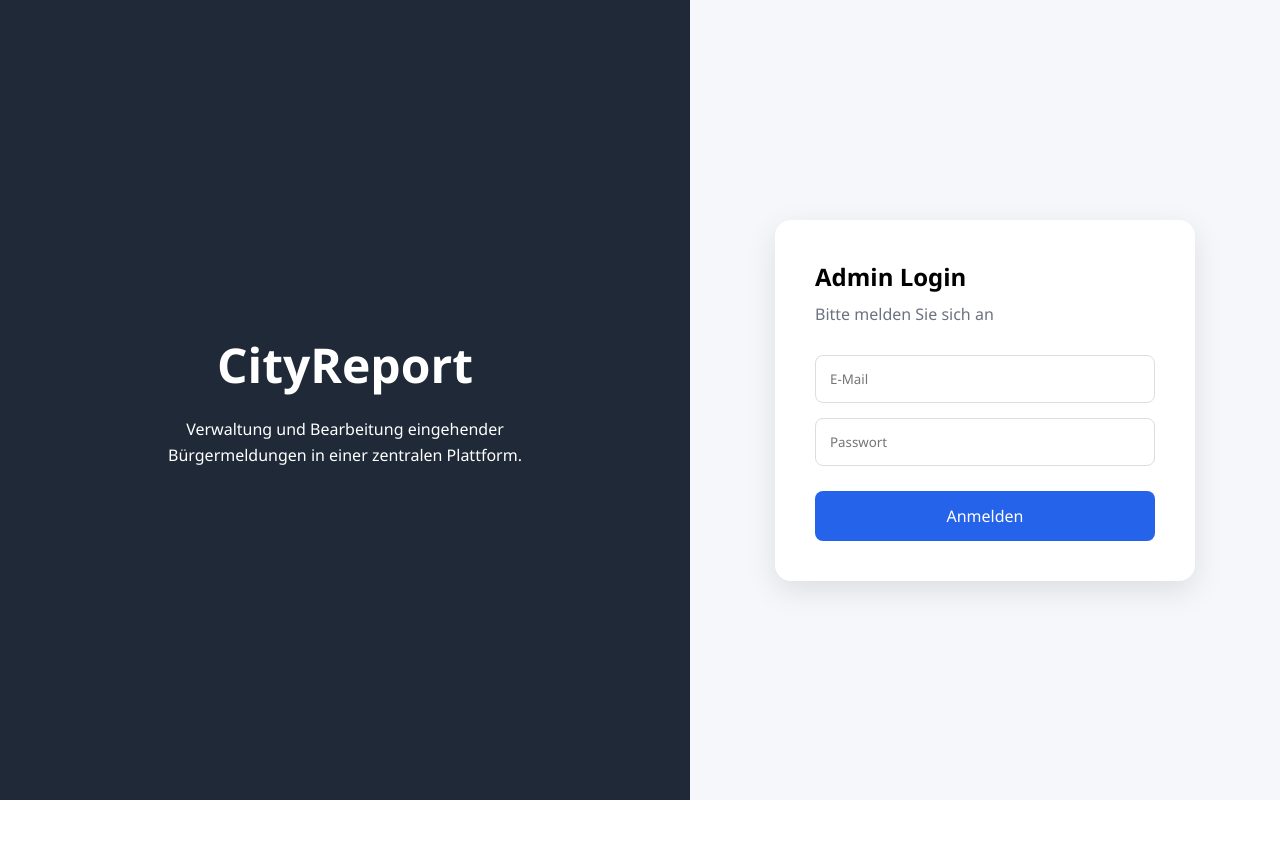
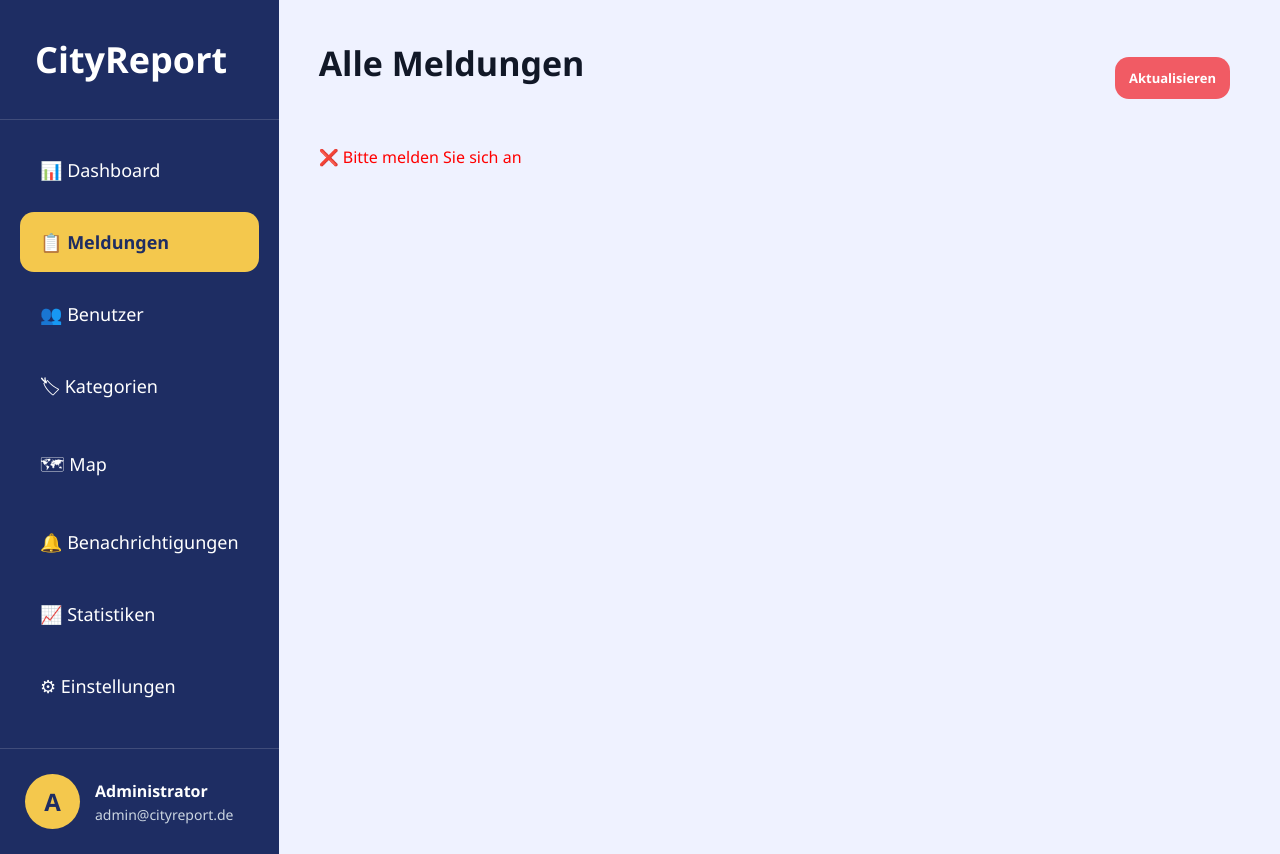
Before and after one commit to EsraaKrayym/infrastructure-reporting-system, a React (Create React App) app in the folder admin-web/: page /reports in a window 1280 px wide. Before the commit this address led to /login. Before the commit the page ends 800 px from the top, so only its background shows below. Built offline with nearby package versions, Linux system fonts and the light colour scheme.

Commit message:
Initial commit

```diff
--- a/admin-web/src/App.js
+++ b/admin-web/src/App.js
@@ -3,6 +3,7 @@ import Login from "./pages/Login";
 import Dashboard from "./pages/Dashboard";
 import Benutzer from "./pages/Benutzer";
 import ReportsMap from "./pages/ReportsMap";
+import Reports from "./pages/Reports";
 
 function ProtectedRoute({ children }) {
   const token = localStorage.getItem("token");
@@ -40,7 +41,7 @@ function App() {
                 }
             />
             <Route path="/map" element={<ReportsMap />} />
-
+            <Route path="/reports" element={<Reports />} />
           {/* Default Route */}
           <Route path="*" element={<Navigate to="/login" />} />
         </Routes>
--- a/admin-web/src/pages/Reports.css
+++ b/admin-web/src/pages/Reports.css
@@ -1,8 +1,4 @@
-.reports-container {
-    padding: 40px;
-    background: #eff2ff;
-    min-height: 100vh;
-}
+
 
 .reports-title {
     margin-bottom: 30px;
@@ -209,3 +205,38 @@
 .delete { background: #dc2626; }
 .history { background: #7c3aed; }
 .share { background: #22c55e; }
+
+.reports-layout {
+    display: flex;
+    min-height: 100vh;
+    background: #eff2ff;
+}
+
+.reports-content {
+    flex: 1;
+    padding: 40px;
+    overflow-y: auto;
+}
+
+.reports-container {
+    padding: 0;
+    background: transparent;
+    min-height: auto;
+}
+
+.reports-header {
+    display: flex;
+    justify-content: space-between;
+    align-items: center;
+    margin-bottom: 30px;
+}
+
+.updated-text {
+    color: #64748b;
+    margin-top: 8px;
+}
+
+.error-message {
+    color: red;
+    margin-bottom: 20px;
+}
--- a/admin-web/src/pages/Reports.jsx
+++ b/admin-web/src/pages/Reports.jsx
@@ -1,6 +1,7 @@
 import React, { useEffect, useState } from "react";
 import API from "../services/api";
 import "./Reports.css";
+import { Link } from "react-router-dom";
 
 const uploadBaseUrl = API.defaults.baseURL.replace(/\/api$/, "");
 
@@ -21,19 +22,19 @@ export default function Reports() {
                 return;
             }
 
-            console.log("Loading reports with token:", token.substring(0, 20) + "...");
-
             const res = await API.get("/reports", {
                 headers: { Authorization: `Bearer ${token}` }
             });
 
-            console.log("Reports loaded:", res.data);
             setReports(res.data || []);
             setError("");
             setLastUpdated(new Date());
         } catch (err) {
-            console.error("Fehler beim Laden:", err);
-            setError(err.response?.data?.message || err.message || "Fehler beim Laden der Reports");
+            setError(
+                err.response?.data?.message ||
+                err.message ||
+                "Fehler beim Laden der Reports"
+            );
         } finally {
             setLoading(false);
         }
@@ -50,9 +51,9 @@ export default function Reports() {
             case "high":
                 return "#dc2626";
             case "medium":
+                return "#f59e0b";
+            case "low":
                 return "#16a34a";
-            case "low":
-                return "#0f766e";
             default:
                 return "#2563eb";
         }
@@ -67,7 +68,7 @@ export default function Reports() {
             case "low":
                 return "Leicht";
             default:
-                return priority;
+                return priority || "Unbekannt";
         }
     };
 
@@ -91,45 +92,139 @@ export default function Reports() {
     };
 
     return (
-        <div className="reports-container">
+        <div className="reports-layout">
+
+            {/* SIDEBAR */}
+            <div className="sidebar">
+
+                <div className="sidebar-header">
+                    <h1>CityReport</h1>
+                </div>
+
+                <div className="menu">
+                    <Link to="/dashboard" className="menu-item">
+                        📊 Dashboard
+                    </Link>
+
+                    <Link to="/reports" className="menu-item active">
+                        📋 Meldungen
+                    </Link>
+
+                    <Link to="/users" className="menu-item">
+                        👥 Benutzer
+                    </Link>
+
+                    <Link to="/categories" className="menu-item">
+                        🏷 Kategorien
+                    </Link>
+
+                    <Link to="/map" className="menu-item">
+                        🗺 Map
+                    </Link>
+
+                    <Link to="/notifications" className="menu-item">
+                        🔔 Benachrichtigungen
+                    </Link>
+
+                    <Link to="/statistics" className="menu-item">
+                        📈 Statistiken
+                    </Link>
+
+                    <Link to="/settings" className="menu-item">
+                        ⚙ Einstellungen
+                    </Link>
+                </div>
+
+                <div className="admin-box">
+                    <div className="avatar">A</div>
+
+                    <div>
+                        <h4>Administrator</h4>
+                        <p>admin@cityreport.de</p>
+                    </div>
+                </div>
+
+            </div>
+
+            {/* MAIN CONTENT */}
+            <div className="reports-content">
+
                 <div className="reports-header">
+                    <div>
                         <h2 className="reports-title">Alle Meldungen</h2>
-                <button className="btn refresh" onClick={loadReports} disabled={loading}>
+
+                        {lastUpdated && !loading && !error && (
+                            <p className="updated-text">
+                                Zuletzt aktualisiert:{" "}
+                                {new Date(lastUpdated).toLocaleTimeString()}
+                            </p>
+                        )}
+                    </div>
+
+                    <button
+                        className="btn refresh"
+                        onClick={loadReports}
+                        disabled={loading}
+                    >
                         {loading ? "Lädt..." : "Aktualisieren"}
                     </button>
                 </div>
 
                 {loading && <p>⏳ Wird geladen...</p>}
-            {error && <p style={{ color: "red" }}>❌ {error}</p>}
-            {lastUpdated && !loading && !error && (
-                <p style={{ marginBottom: 16, color: "#555" }}>
-                    Zuletzt aktualisiert: {new Date(lastUpdated).toLocaleTimeString()}
+
+                {error && (
+                    <p className="error-message">
+                        ❌ {error}
                     </p>
                 )}
+
                 {!loading && reports.length === 0 && !error && (
                     <p>Keine Reports gefunden</p>
                 )}
 
                 <div className="reports-grid">
                     {reports.map((report) => {
-                    const createdAt = report.created_at || report.createdAt || report.createdAt;
-                    const createdDate = createdAt ? new Date(createdAt).toLocaleDateString("de-DE") : "Unbekannt";
-                    const mapUrl = `https://www.google.com/maps/search/?api=1&query=${report.latitude},${report.longitude}`;
+                        const createdAt =
+                            report.created_at || report.createdAt;
+
+                        const createdDate = createdAt
+                            ? new Date(createdAt).toLocaleDateString("de-DE")
+                            : "Unbekannt";
+
+                        const mapUrl =
+                            `https://www.google.com/maps/search/?api=1&query=${report.latitude},${report.longitude}`;
+
                         return (
                             <div key={report.id} className="report-card">
+
                                 <div className="report-top">
-                                <span className="report-badge">#{report.id ?? "--"}</span>
-                                <span className="status-pill" style={{ background: getPriorityColor(report.priority) }}>
+                                    <span className="report-badge">
+                                        #{report.id ?? "--"}
+                                    </span>
+
+                                    <span
+                                        className="status-pill"
+                                        style={{
+                                            background: getPriorityColor(report.priority)
+                                        }}
+                                    >
                                         {translatePriority(report.priority)}
                                     </span>
                                 </div>
 
                                 <div className="report-title-row">
-                                <h3>{report.title || "Unbenannte Meldung"}</h3>
-                                <span className="status-label">{getStatusLabel(report.status)}</span>
+                                    <h3>
+                                        {report.title || "Unbenannte Meldung"}
+                                    </h3>
+
+                                    <span className="status-label">
+                                        {getStatusLabel(report.status)}
+                                    </span>
                                 </div>
 
-                            <div className="report-category">{report.category || "Allgemein"}</div>
+                                <div className="report-category">
+                                    {report.category || "Allgemein"}
+                                </div>
 
                                 {report.photo ? (
                                     <img
@@ -138,42 +233,86 @@ export default function Reports() {
                                         className="report-image"
                                     />
                                 ) : (
-                                <div className="report-image placeholder">Kein Foto vorhanden</div>
+                                    <div className="report-image placeholder">
+                                        Kein Foto vorhanden
+                                    </div>
                                 )}
 
                                 <p className="report-description">
-                                {report.description || "Keine Beschreibung verfügbar."}
+                                    {report.description ||
+                                        "Keine Beschreibung verfügbar."}
                                 </p>
 
                                 <div className="report-contact-card">
                                     <div>
-                                    <div className="contact-name">Reporter #{report.user_id || "unbekannt"}</div>
-                                    <div className="contact-subtitle">Admin User</div>
+                                        <div className="contact-name">
+                                            Reporter #{report.user_id || "unbekannt"}
                                         </div>
-                                <div className="contact-phone">+49 170 0000000</div>
+
+                                        <div className="contact-subtitle">
+                                            Admin User
+                                        </div>
+                                    </div>
+
+                                    <div className="contact-phone">
+                                        +49 170 0000000
+                                    </div>
                                 </div>
 
                                 <div className="report-details report-details-grid">
-                                <div><strong>Lat:</strong> {report.latitude ?? "-"}</div>
-                                <div><strong>Lng:</strong> {report.longitude ?? "-"}</div>
-                                <a className="map-link" href={mapUrl} target="_blank" rel="noreferrer">Auf Google Maps ansehen</a>
+                                    <div>
+                                        <strong>Lat:</strong>{" "}
+                                        {report.latitude ?? "-"}
+                                    </div>
+
+                                    <div>
+                                        <strong>Lng:</strong>{" "}
+                                        {report.longitude ?? "-"}
+                                    </div>
+
+                                    <a
+                                        className="map-link"
+                                        href={mapUrl}
+                                        target="_blank"
+                                        rel="noreferrer"
+                                    >
+                                        Auf Google Maps ansehen
+                                    </a>
                                 </div>
 
                                 <div className="report-actions report-actions-large">
-                                <button className="btn status">Status</button>
-                                <button className="btn edit">Bearbeiten</button>
-                                <button className="btn delete">Löschen</button>
-                                <button className="btn history">Verlauf</button>
-                                <button className="btn share">WhatsApp</button>
+                                    <button className="btn status">
+                                        Status
+                                    </button>
+
+                                    <button className="btn edit">
+                                        Bearbeiten
+                                    </button>
+
+                                    <button className="btn delete">
+                                        Löschen
+                                    </button>
+
+                                    <button className="btn history">
+                                        Verlauf
+                                    </button>
+
+                                    <button className="btn share">
+                                        WhatsApp
+                                    </button>
                                 </div>
 
                                 <div className="report-footer">
                                     <span>{createdDate}</span>
                                 </div>
+
                             </div>
                         );
                     })}
                 </div>
+
+            </div>
+
         </div>
     );
 }
```
Lines whose indentation alone changed are shown as unchanged.
